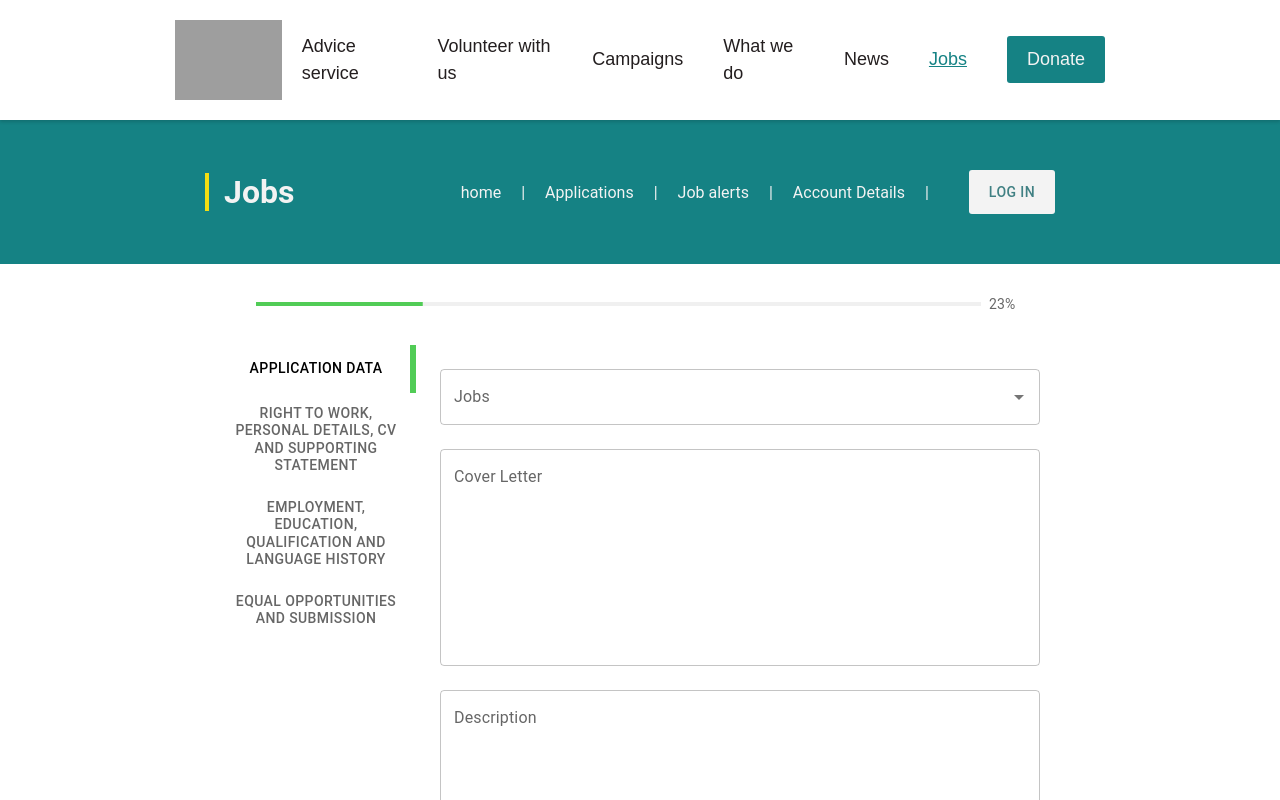
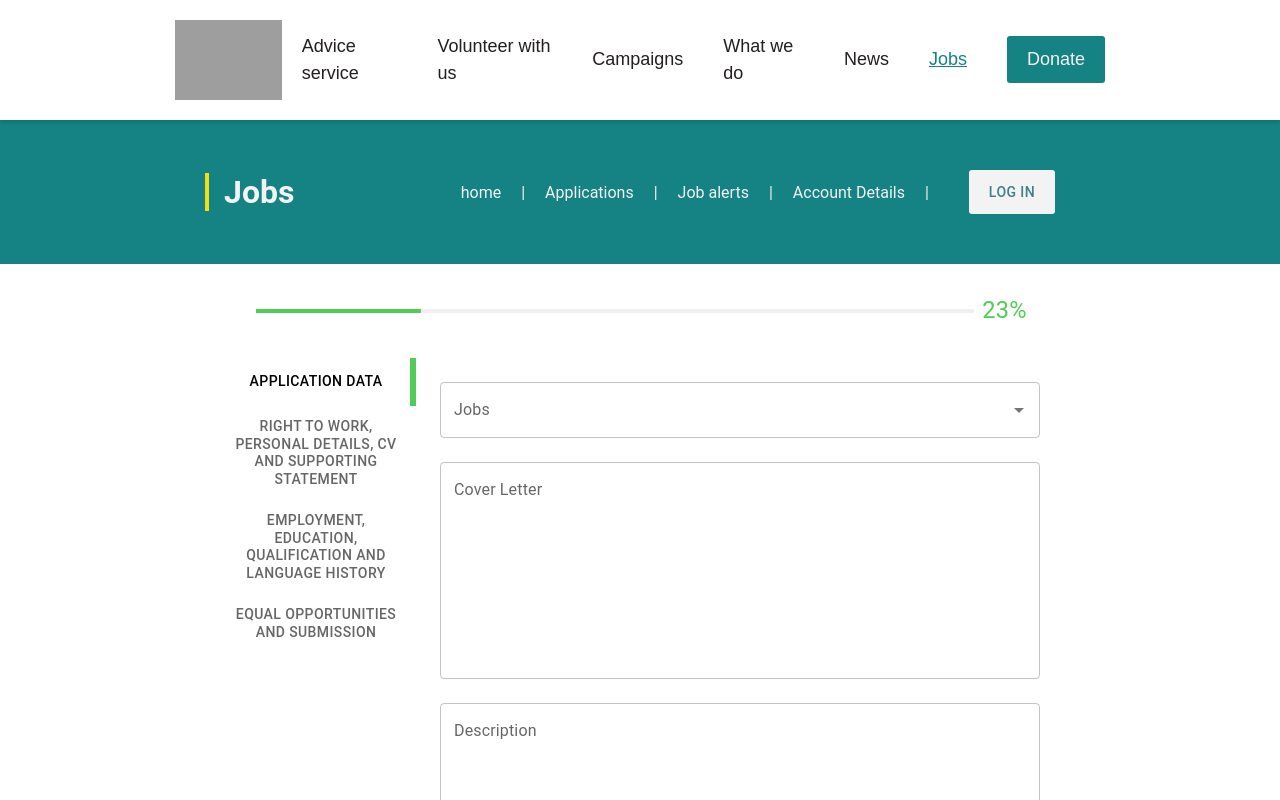
Before and after one commit to MatildaAko/ldn8-migrantsity-final-project, a React (Create React App) app in the folder client/: page /application in a window 1280 px wide. Shown: the top 800 px of the page. Built offline with nearby package versions, Linux system fonts and the light colour scheme; no server answers; grey boxes are pictures that could not be loaded.

Commit message:
fixed the progress bar color and text size

```diff
--- a/client/src/styles/Form.css
+++ b/client/src/styles/Form.css
@@ -46,6 +46,11 @@
   background-color: #F0F0F0 !important;
 }
 
+.css-r40f8v-MuiTypography-root {
+	color: #51CC56 !important;
+	font-size: 1.475rem !important;
+}
+
 .css-1a4cg4j-MuiButtonBase-root-MuiTab-root.Mui-selected{
 	color: #000 !important;
 }
```
